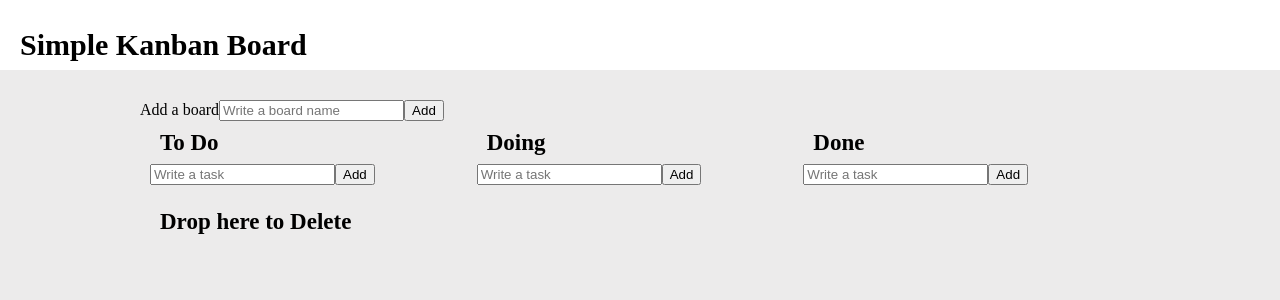
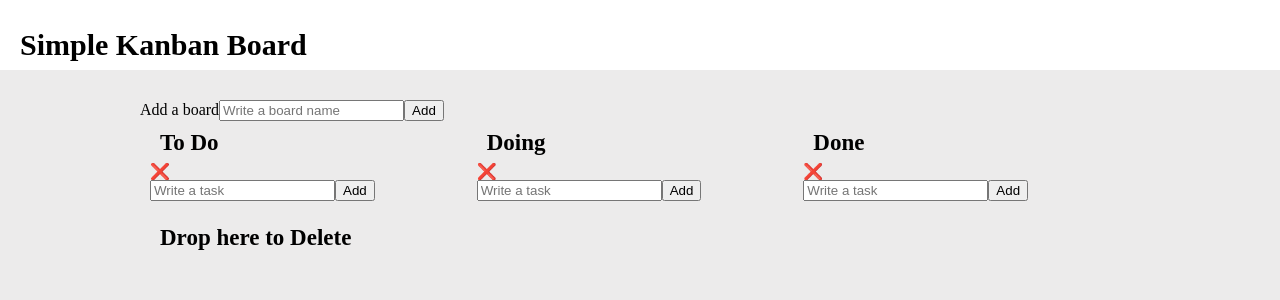
Before and after one commit to nujeyh/simple-kanban-board, a React (Create React App) app: page / in a window 1280 px wide. Shown: the top 300 px of the page. Built offline with nearby package versions, Linux system fonts and the light colour scheme; a web font is replaced by a local one.

Commit message:
✨ Add boards deletion

```diff
--- a/src/components/Board.tsx
+++ b/src/components/Board.tsx
@@ -1,5 +1,10 @@
 import { Droppable } from "react-beautiful-dnd";
+import { useSetRecoilState } from "recoil";
 import styled from "styled-components";
+
+import { boardState } from "../recoilAtom";
+import { setLocalStorage } from "../localStorageFn";
+
 import CreateTask from "./CreateTask";
 import TaskCard from "./TaskCard";
 
@@ -9,9 +14,23 @@ interface IBoardProps {
 }
 
 const Board = ({ boardArr, boardId }: IBoardProps) => {
+  const setBoard = useSetRecoilState(boardState);
+  const onClickDelete = () => {
+    window.confirm(
+      `Are you sure want to delete "${boardId}" from the board?`
+    ) &&
+      setBoard((currBoardState) => {
+        const newBoard = { ...currBoardState };
+        delete newBoard[boardId];
+        setLocalStorage(newBoard);
+        return newBoard;
+      });
+  };
+
   return (
     <Wrapper>
       <Title>{boardId}</Title>
+      <span onClick={onClickDelete}>❌</span>
       <CreateTask boardId={boardId} />
       <Droppable droppableId={boardId}>
         {(provide, snapshot) => (
```
